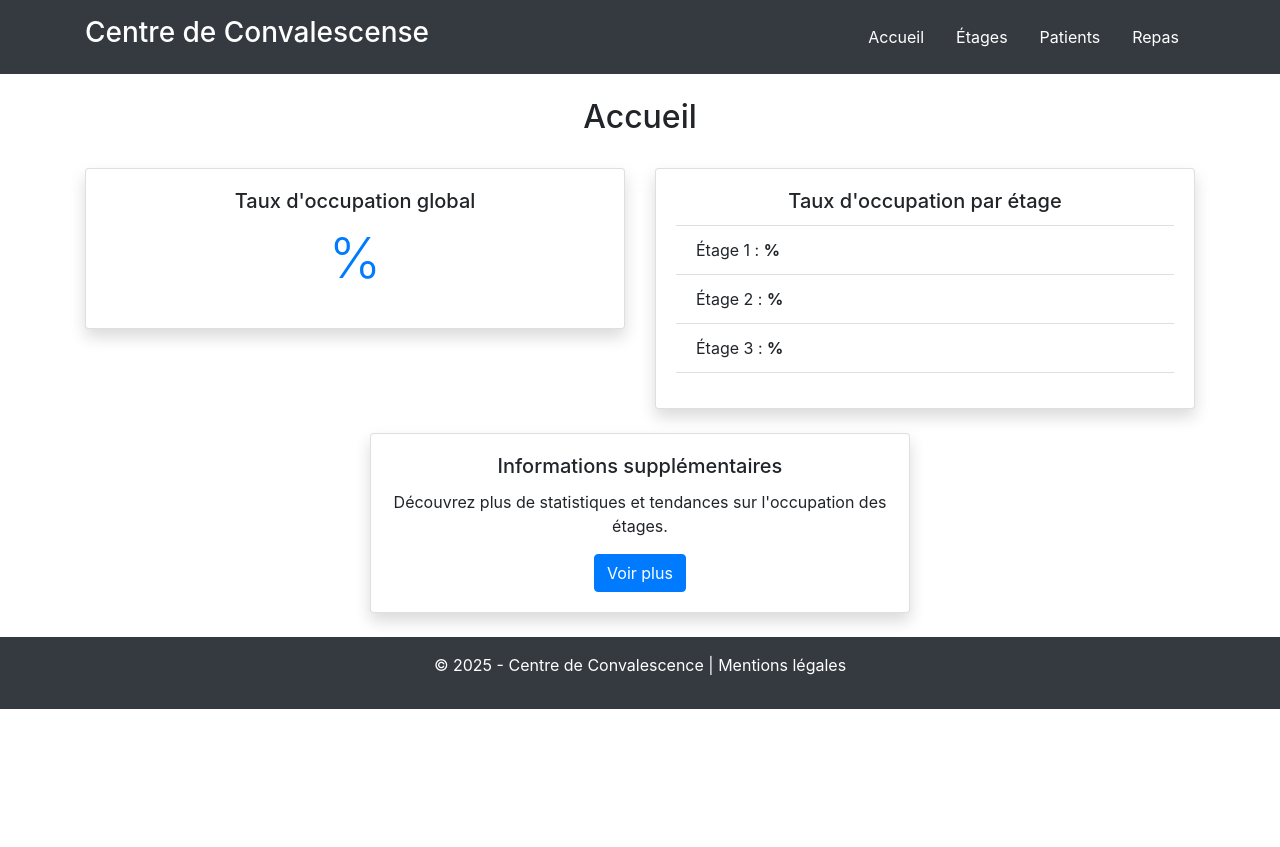
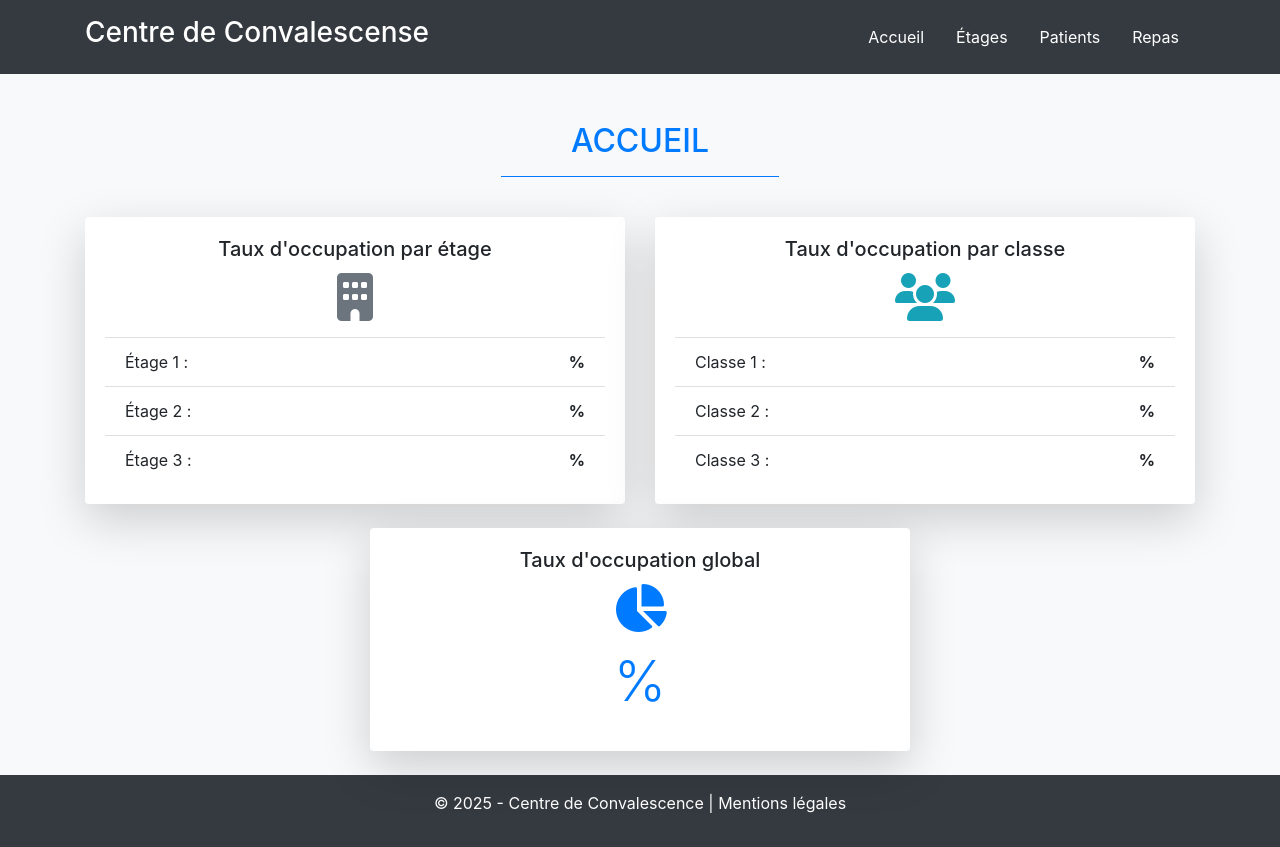
Before and after one commit to EnzoFernds/DepotTPCentre, a PHP site: template Vue/Vueaccueil.php in a window 1280 px wide. Before the commit the page ends 709 px from the top, so only its background shows below. Run offline with PHP 8.4, Linux system fonts and the light colour scheme; the template is opened without the code that fills it, so the values that code supplies are empty; some libraries are stand-ins or nearby versions.

Commit message:
modification de l'accueil

```diff
--- a/Repository/repository.php
+++ b/Repository/repository.php
@@ -46,7 +46,7 @@
     return isset($tauxEtg['taux']) ? $tauxEtg['taux'] : "Non disponible";
 }
 
-function getTauxOccupationCls()
+function getTauxOccupationCls($classe_id)
 {
     $bdd = getBdd();
 
--- a/SQL/centre_convalescense.sql
+++ b/SQL/centre_convalescense.sql
@@ -26,7 +26,7 @@
 --
 -- Fonctions
 --
-CREATE DEFINER=`root`@`localhost` FUNCTION `taux_occupation_globale_par_classe` (`classe_pat` INT) RETURNS DECIMAL(5,2) BEGIN
+CREATE DEFINER=`root`@`localhost` FUNCTION `taux_occupation_classe` (`classe_pat` INT) RETURNS DECIMAL(5,2) BEGIN
   DECLARE total_occupe INT DEFAULT 0;
   DECLARE total_par_classe INT DEFAULT 0;
   DECLARE taux DECIMAL(5,2);
--- a/Vue/Vueaccueil.php
+++ b/Vue/Vueaccueil.php
@@ -1,61 +1,83 @@
 <title><?= $title = "Accueil"; ?></title>
 <?php ob_start(); ?>
 
-<body>
-    <div class="container mt-4">
-        <!-- Le titre -->
+<body class="bg-light">
+    <div class="container mt-5">
+        <!-- Titre principal -->
         <div class="row mb-4">
-            <div class="col">
-                <h2 class="text-center">Accueil</h2>
+            <div class="col text-center">
+                <h2 class="text-uppercase fw-bold text-primary">Accueil</h2>
+                <hr class="w-25 mx-auto border-primary">
             </div>
         </div>
 
-        <!-- Section principale -->
+        <!-- Section des cartes -->
         <div class="row justify-content-center">
-            <!-- Carte du taux d'occupation global -->
-            <div class="col-md-6 mb-4">
-                <div class="card shadow">
-                    <div class="card-body text-center">
-                        <h5 class="card-title">Taux d'occupation global</h5>
-                        <p class="display-4 text-primary"><?= htmlspecialchars($result) . "%" ?></p>
+
+            <!-- Carte taux par étage -->
+            <div class="col-md-6 mb-4 d-flex">
+                <div class="card shadow-lg border-0 rounded-3 w-100 h-100">
+                    <div class="card-body">
+                        <h5 class="card-title text-center fw-bold">Taux d'occupation par étage</h5>
+                        <i class="fas fa-building fa-3x d-block text-center text-secondary mb-3"></i>
+                        <ul class="list-group list-group-flush">
+                            <li class="list-group-item d-flex justify-content-between">
+                                <span>Étage 1 :</span>
+                                <strong><?= htmlspecialchars($tauxEtg1) . "%" ?></strong>
+                            </li>
+                            <li class="list-group-item d-flex justify-content-between">
+                                <span>Étage 2 :</span>
+                                <strong><?= htmlspecialchars($tauxEtg2) . "%" ?></strong>
+                            </li>
+                            <li class="list-group-item d-flex justify-content-between">
+                                <span>Étage 3 :</span>
+                                <strong><?= htmlspecialchars($tauxEtg3) . "%" ?></strong>
+                            </li>
+                        </ul>
                     </div>
                 </div>
             </div>
 
-            <!-- Carte du taux d'occupation par étage -->
-            <div class="col-md-6 mb-4">
-                <div class="card shadow">
+            <!-- Carte taux par classe -->
+            <div class="col-md-6 mb-4 d-flex">
+                <div class="card shadow-lg border-0 rounded-3 w-100 h-100">
                     <div class="card-body">
-                        <h5 class="card-title text-center">Taux d'occupation par étage</h5>
+                        <h5 class="card-title text-center fw-bold">Taux d'occupation par classe</h5>
+                        <i class="fas fa-users fa-3x d-block text-center text-info mb-3"></i>
                         <ul class="list-group list-group-flush">
-                            <li class="list-group-item">Étage 1 :
-                                <strong><?= htmlspecialchars($tauxEtg1) . "%" ?></strong></li>
-                            <li class="list-group-item">Étage 2 :
-                                <strong><?= htmlspecialchars($tauxEtg2) . "%" ?></strong></li>
-                            <li class="list-group-item">Étage 3 :
-                                <strong><?= htmlspecialchars($tauxEtg3) . "%" ?></strong></li>
+                            <li class="list-group-item d-flex justify-content-between">
+                                <span>Classe 1 :</span>
+                                <strong><?= htmlspecialchars($tauxCls1) . "%" ?></strong>
+                            </li>
+                            <li class="list-group-item d-flex justify-content-between">
+                                <span>Classe 2 :</span>
+                                <strong><?= htmlspecialchars($tauxCls2) . "%" ?></strong>
+                            </li>
+                            <li class="list-group-item d-flex justify-content-between">
+                                <span>Classe 3 :</span>
+                                <strong><?= htmlspecialchars($tauxCls3) . "%" ?></strong>
+                            </li>
                         </ul>
-                        <div class="text-center mt-3">
-                        </div>
                     </div>
                 </div>
             </div>
         </div>
-
-        <!-- Autre section (ex: Statistiques ou Infos supplémentaires) -->
         <div class="row justify-content-center">
-            <div class="col-md-6 mb-4">
-                <div class="card shadow">
-                    <div class="card-body text-center">
-                        <h5 class="card-title">Informations supplémentaires</h5>
-                        <p class="card-text">Découvrez plus de statistiques et tendances sur l'occupation des étages.
-                        </p>
-                        <a href="#" class="btn btn-primary">Voir plus</a>
+            <!-- Carte taux global -->
+            <div class="col-lg-6 mb-4 d-flex">
+                <div class="card shadow-lg border-0 rounded-3 w-100 h-100">
+                    <div class="card-body text-center d-flex flex-column justify-content-center">
+                        <h5 class="card-title fw-bold">Taux d'occupation global</h5>
+                        <i class="fas fa-chart-pie fa-3x text-primary mb-3"></i>
+                        <p class="display-4 text-primary fw-bold"><?= htmlspecialchars($result) . "%" ?></p>
                     </div>
                 </div>
             </div>
         </div>
     </div>
+
+    <!-- FontAwesome pour les icônes -->
+    <script src="https://kit.fontawesome.com/a076d05399.js" crossorigin="anonymous"></script>
 </body>
 
 <?php $contenu = ob_get_clean(); ?>
```
Also changed, not shown: Controleur/controleur.php (+8 -1 lines), Vue/VueErreur.php (added, +20 -0 lines).
